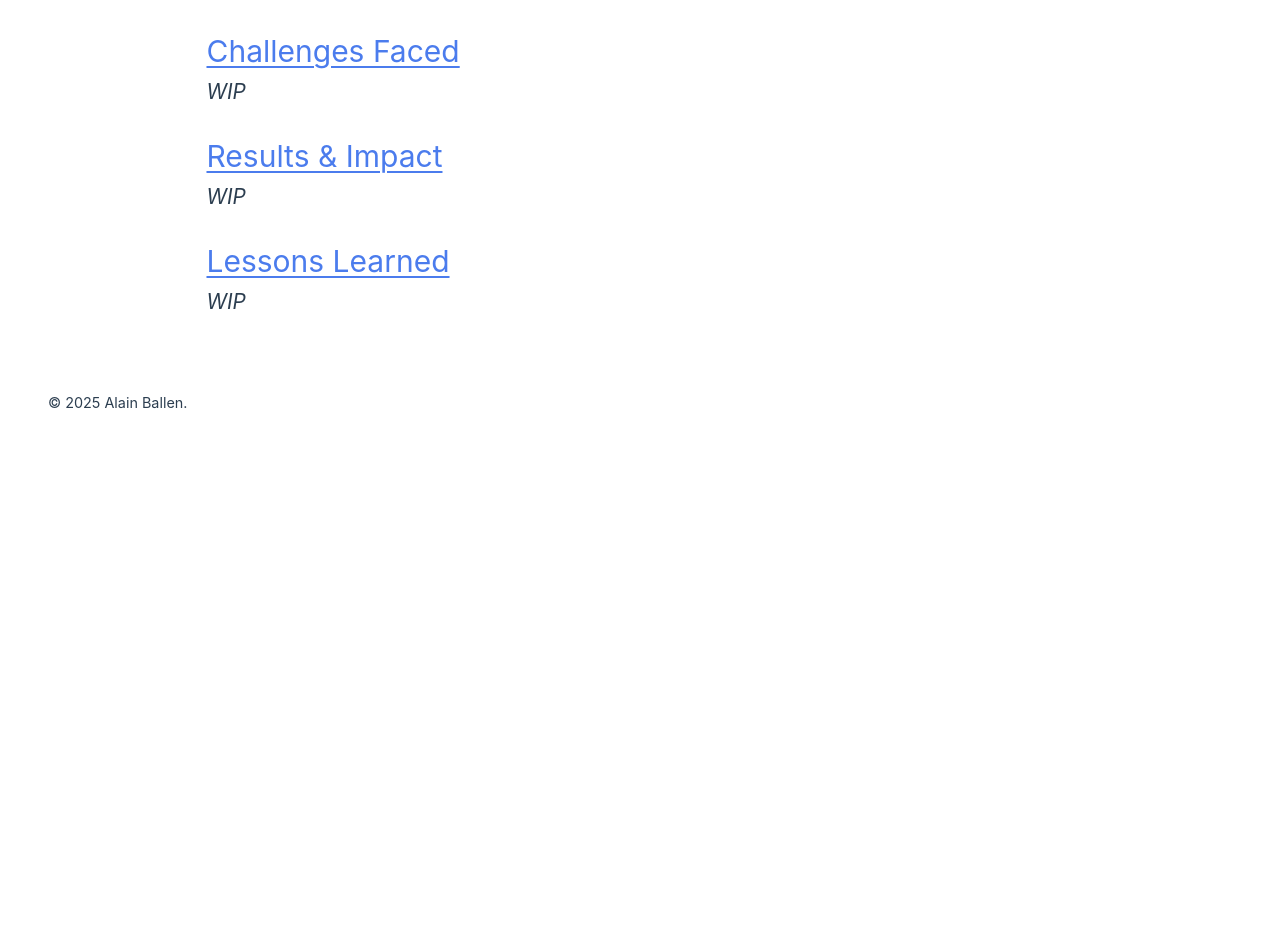
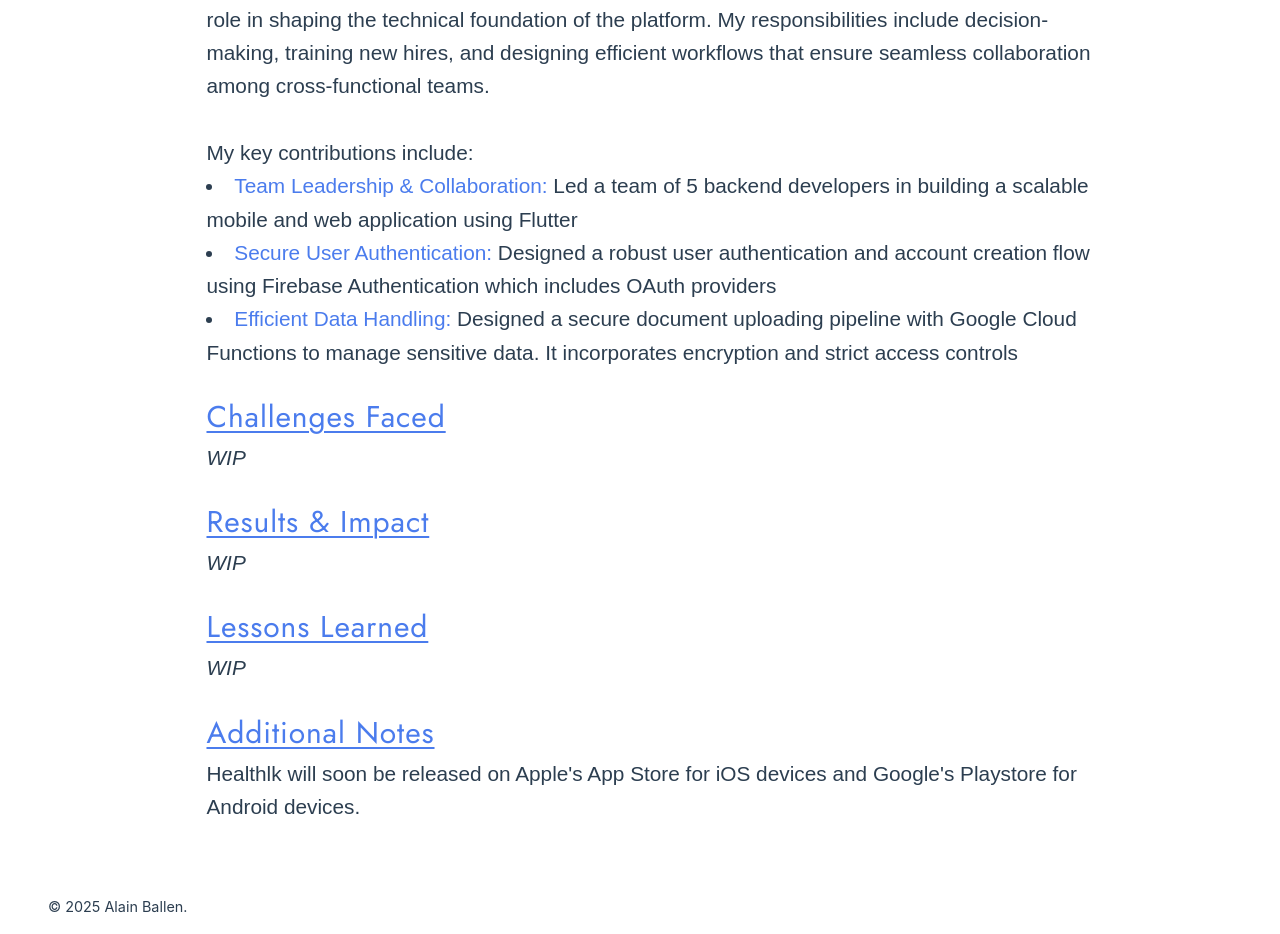
Before and after one commit to BallenAlain/Portfolio, a Vue app: page /healthlk in a window 1280 px wide. Shown: the part 623-1557 px from the top of the page. Before the commit the page ends 1053 px from the top, so only its background shows below. Built offline with nearby package versions, Linux system fonts and the light colour scheme.

Commit message:
font changes

```diff
--- a/src/styles/base.css
+++ b/src/styles/base.css
@@ -8,7 +8,6 @@
   --alainblue-light-30: #99bff6;
   --alainblue-light-40: #99c0f683;
   --deep-space: #021631;
-  /* --text-light:  ; */
   --text-dark: #2c3e50;
   --text-dark-soft: #232d368d;
   --c-white: #ffffff;
--- a/src/styles/main.css
+++ b/src/styles/main.css
@@ -1,28 +1,17 @@
 @import './base.css';
+@import url('https://fonts.googleapis.com/css2?family=Jost&display=swap');
+@import url('https://fonts.googleapis.com/css2?family=Jost:wght@300&display=swap');
 
-/* h1 {
-  font-family: ;
-} */
-
-/* @font-face {
-  font-family: HelveticaNeue;
-  src: url("https://fonts.cdnfonts.com/css/helvetica-neue-55") format("opentype");
+h1, h2, h3{
+  font-family: 'Jost', sans-serif;
+  letter-spacing: 0.03em;
+  font-weight: 500;
 }
 
-@font-face {
-  font-family: NeueHaas;
-  src: url("/assets/NeueHaasDisplayLight.ttf") format("opentype");
-  letter-spacing: 20px;
+p, span, li {
+  font-family: 'DM Sans', sans-serif;
+
 }
-
-h1 {
-  font-family: 'HelveticaNeue', serif;
-}
-
-p {
-  font-family: 'NeueHaas';
-  letter-spacing: 2px;
-} */
 
 #app {
   margin: 0 auto;
@@ -57,16 +46,3 @@ p {
   background: var(--alainblue-dark-20);
   border-color: #f1f1f1;
 }
-
-/* @media (min-width: 1024px) {
-  body {
-    display: flex;
-    place-items: center;
-  }
-
-  #app {
-    display: grid;
-    grid-template-columns: 1fr 1fr;
-    padding: 0 2rem;
-  }
-} */
--- a/src/views/Projects/HealthlkView.vue
+++ b/src/views/Projects/HealthlkView.vue
@@ -8,7 +8,7 @@ const data = [
   },
   {
     "header": "My Role",
-    "body": '<em></em>'
+    "body": 'As a software developer <span style="color: var(--alainblue)">leading</span> the backend development at Healthlk, I have played an important role in shaping the technical foundation of the platform. My responsibilities include decision-making, training new hires, and designing efficient workflows that ensure seamless collaboration among cross-functional teams.<br><br> My key contributions include:<li><span style="color: var(--alainblue)">Team Leadership & Collaboration:</span> Led a team of 5 backend developers in building a scalable mobile and web application using Flutter</li><li><span style="color: var(--alainblue)">Secure User Authentication:</span> Designed a robust user authentication and account creation flow using Firebase Authentication which includes OAuth providers</li><li><span style="color: var(--alainblue)">Efficient Data Handling:</span> Designed a secure document uploading pipeline with Google Cloud Functions to manage sensitive data. It incorporates encryption and strict access controls</li>'
   },
   {
     "header": "Challenges Faced",
@@ -22,6 +22,10 @@ const data = [
     "header": "Lessons Learned",
     "body": '<em>WIP</em>'
   },
+  {
+    "header": "Additional Notes",
+    "body": 'Healthlk will soon be released on Apple\'s App Store for iOS devices and Google\'s Playstore for Android devices.'
+  },
 ]
 </script>
 
```
